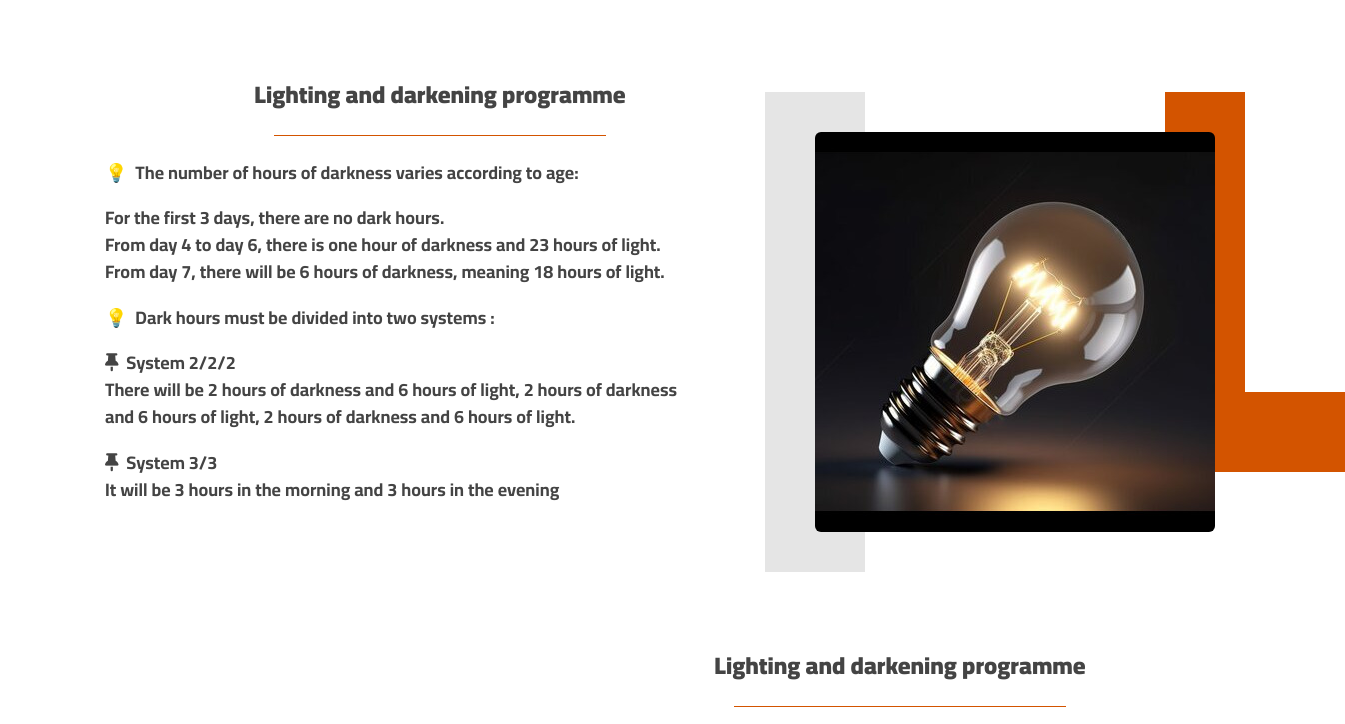
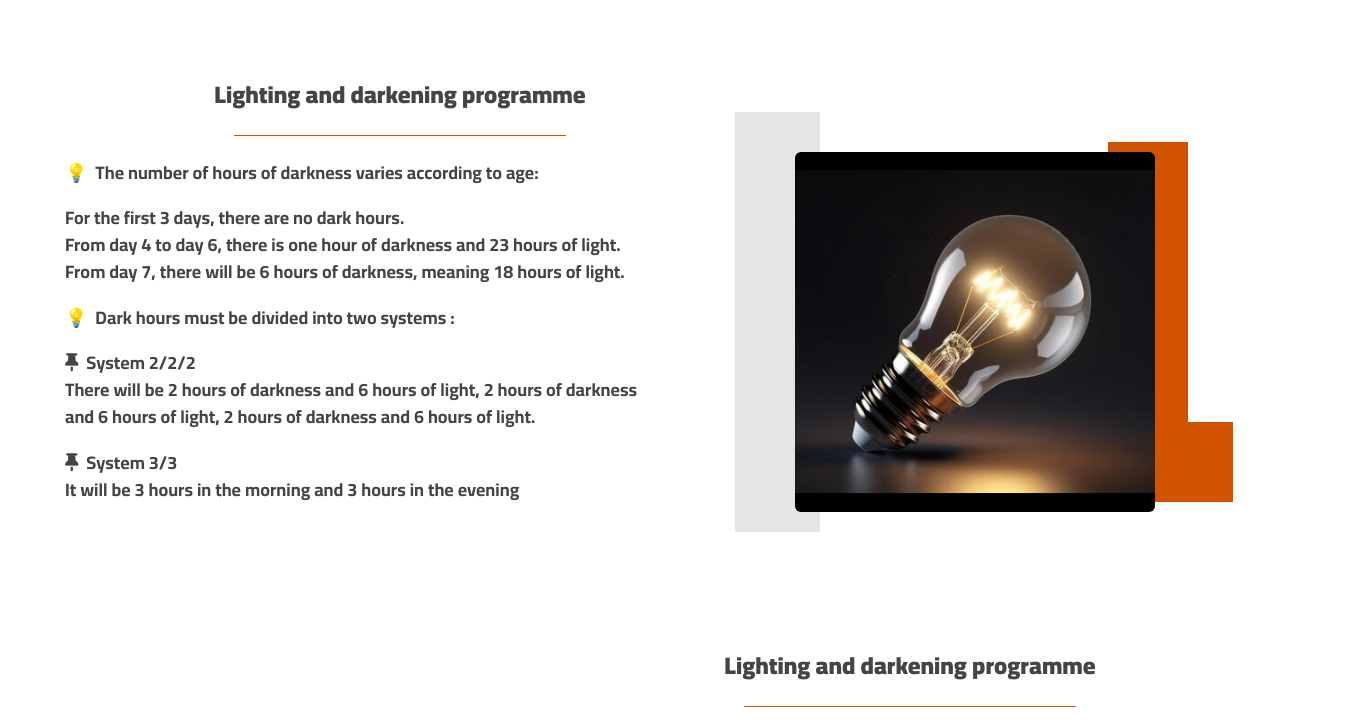
Before and after one commit to otakareda/Chicken-World, a plain HTML site: page html/light.html in a window 1280 px wide. Shown: the part 75-799 px from the top of the page, 1345 px wide, since content can reach past the window. Drawn offline with Linux system fonts and the light colour scheme.

Commit message:
some edits

```diff
--- a/css/main.css
+++ b/css/main.css
@@ -624,6 +624,9 @@ body {
   margin: 50px auto;
   width: fit-content;
   color: var(--main-color);
+  height: 65px;
+  align-items: center;
+  display: flex;
 }
 
 .market .container .box .info h2 {
@@ -650,6 +653,7 @@ body {
   padding: 0px 25px 25px 25px;
   color: #777;
   font-weight: 400;
+  line-height: 1.5;
 }
 
 .market .container .box a {
@@ -1234,6 +1238,7 @@ body {
 /* end media for mobile  */
 
 
+
 @media (min-width:768px) {
   .market .container {
     grid-template-columns: repeat(auto-fill, minmax(175px, 1fr));
@@ -1288,6 +1293,7 @@ body {
     transform: translateX(90px);
   }
 
+
 }
 
 @media (min-width:1200px) {
@@ -1295,7 +1301,6 @@ body {
     background-image: url(../imgs/donate.jpg);
     width: 100%;
     height: 100%;
-
   }
 
   .header .logo:hover ::before {
--- a/css/pages.css
+++ b/css/pages.css
@@ -572,6 +572,8 @@ a {
     margin: 0 0 10px 0;
     background-color: #0075ff;
     padding: 12px;
+    height: 44px;
+    line-height: 15px;
 }
 
 .cycle .container .days-counter .bottoms {
@@ -593,6 +595,9 @@ a {
     border-style: solid;
     border-width: 1px;
     border-color: transparent;
+    height: 40px;
+    line-height: 15px;
+    font-size: 16px;
 }
 
 .cycle .container .days-counter [type="button"]:hover {
@@ -623,6 +628,8 @@ a {
     font-size: 22px;
     margin: 0 0 30px 0;
     flex-direction: row-reverse;
+    height: 85px;
+    align-items: center;
 }
 
 .cycle .container .mediciene {
@@ -656,6 +663,10 @@ a {
 .cycle .container .mediciene .cell h2 {
     margin: 0;
     padding: 10px;
+    height: 47.6px;
+    align-items: center;
+    display: flex;
+    flex-direction: row-reverse;
 
 }
 
@@ -664,6 +675,7 @@ a {
     padding: 10px;
     display: flex;
     flex-direction: row-reverse;
+    align-items: center;
 }
 
 .cycle .container .mediciene .cell .flex p {
@@ -724,6 +736,8 @@ a {
     color: white;
     font-weight: bold;
     font-size: 22px;
+    height: 85px;
+    align-items: center;
 }
 
 
@@ -1085,6 +1099,32 @@ a {
         left: 50%;
     }
 
+    .light .container .cell .image {
+        height: 400px;
+        position: relative;
+        flex: 1;
+        justify-content: center;
+        align-items: center;
+        display: flex;
+    }
+
+    .light .container .cell .image::before {
+        width: 85px;
+        height: calc(85% + 80px);
+        left: 125px;
+        top: -40px;
+    }
+
+    .light .container .cell .image::after {
+        width: 80px;
+        height: 255px;
+        right: 50px;
+        top: -40px;
+    }
+
+    .light .container .cell .image img {
+        height: 85%;
+    }
 
 
 
@@ -1116,6 +1156,36 @@ a {
     .label-holder {
         top: 50px;
     }
+
+
+
+    .light .container .cell .image {
+        height: 400px;
+        position: relative;
+        flex: 1;
+        justify-content: center;
+        align-items: center;
+        display: flex;
+    }
+
+    .light .container .cell .image::before {
+        width: 85px;
+        height: calc(85% + 80px);
+        left: 260px;
+        top: -20px;
+    }
+
+    .light .container .cell .image::after {
+        width: 80px;
+        height: 255px;
+        right: 190px;
+        top: 10px;
+    }
+
+    .light .container .cell .image img {
+        height: 90%;
+    }
+
 
 }
 
@@ -1166,6 +1236,34 @@ a {
     }
 
 
+    .light .container .cell .image {
+        height: 400px;
+        position: relative;
+        flex: 1;
+        justify-content: center;
+        align-items: center;
+        display: flex;
+    }
+
+    .light .container .cell .image::before {
+        width: 85px;
+        height: calc(85% + 80px);
+        left: 0;
+        top: -20px;
+    }
+
+    .light .container .cell .image::after {
+        width: 45px;
+        height: 280px;
+        right: -18px;
+        top: 10px;
+    }
+
+    .light .container .cell .image img {
+        height: 90%;
+    }
+
+
 }
 
 /* end chicks page */
```
Also changed, not shown: index.html (+1 -1 lines).
